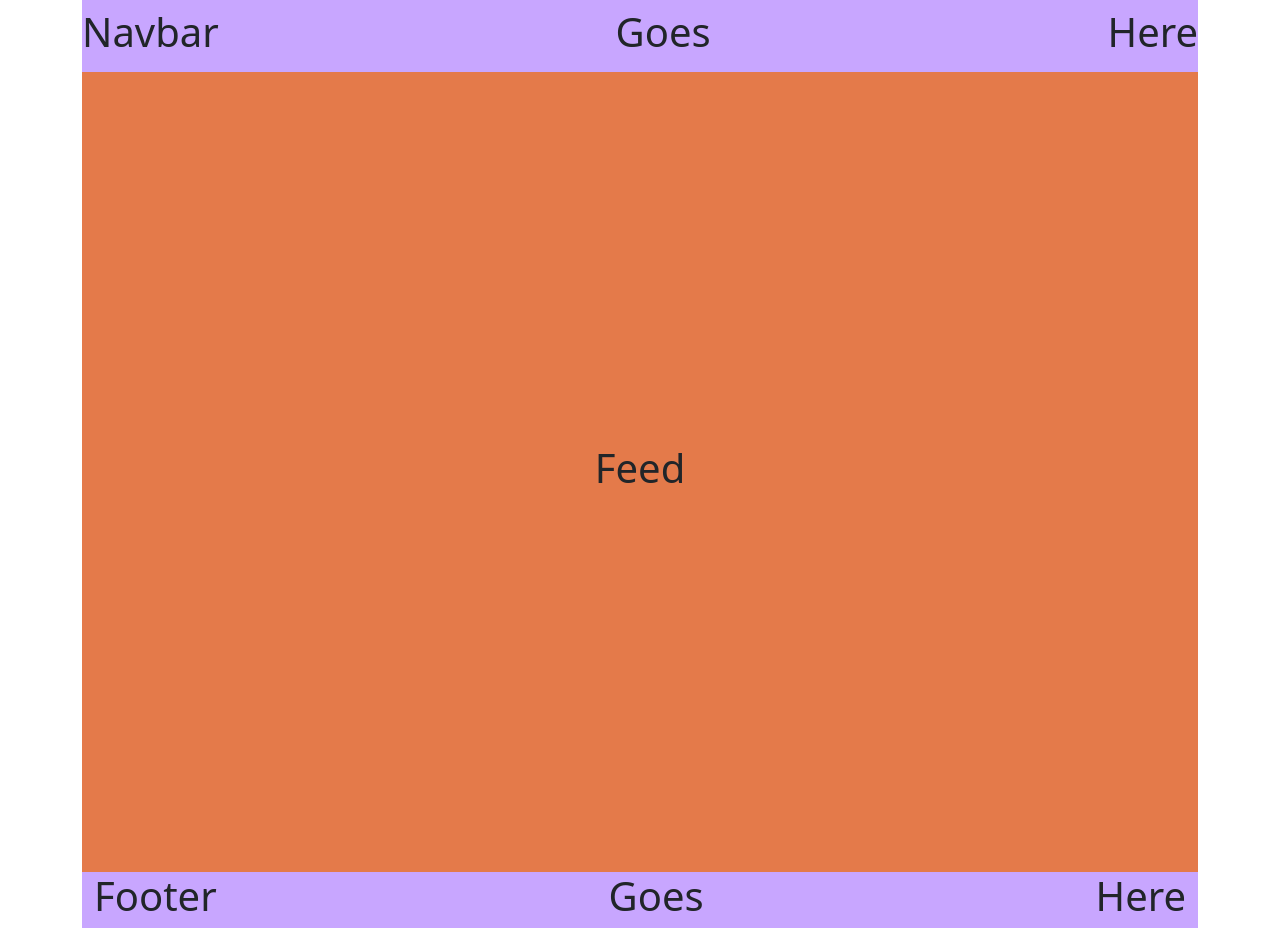
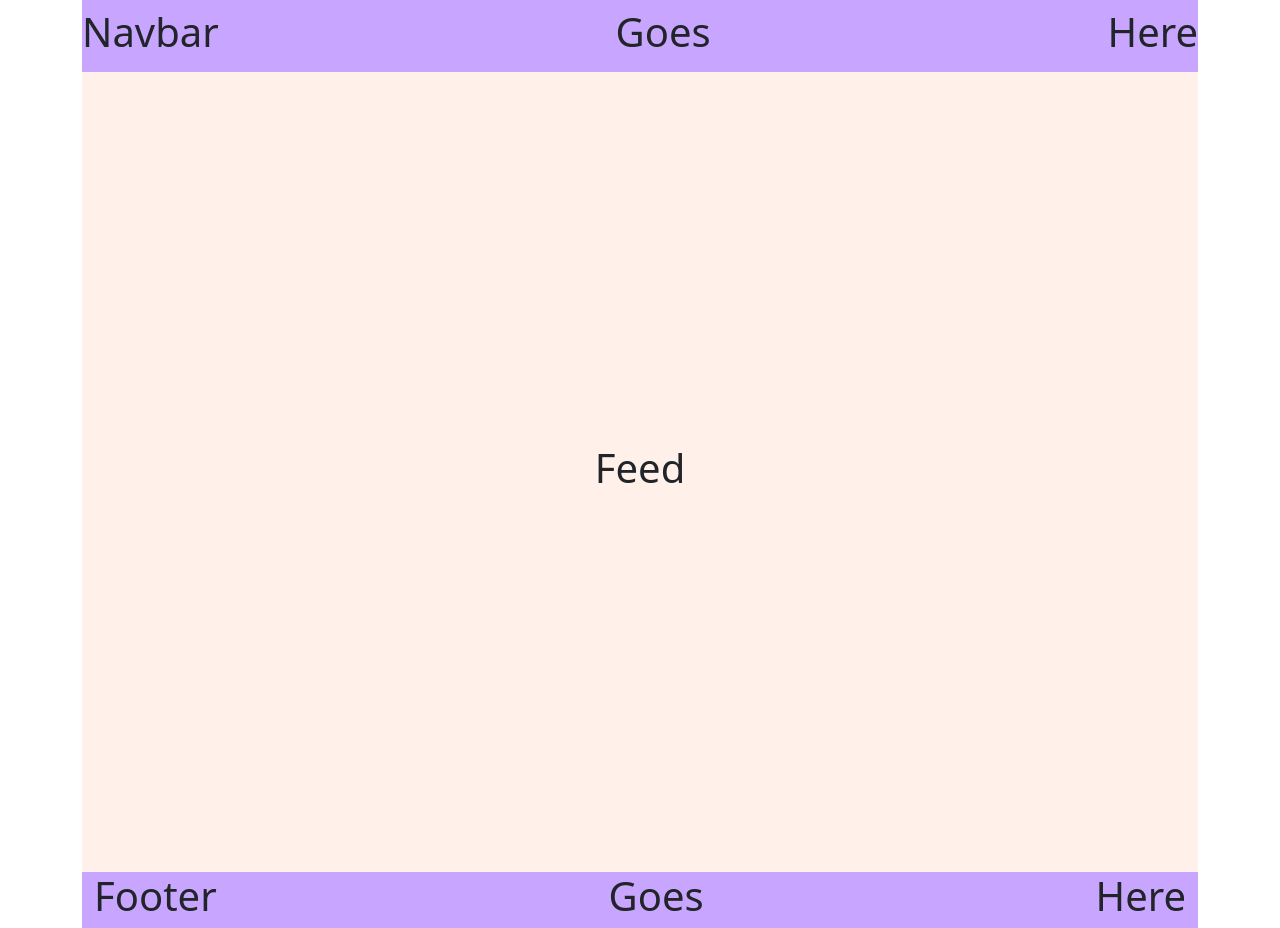
Before and after one commit to emilymclean94/movie-nova, a React (Create React App) app in the folder client/: page /feed in a window 1280 px wide. Built offline with nearby package versions, Linux system fonts and the light colour scheme.

Commit message:
folder structure

```diff
--- a/client/src/App.css
+++ b/client/src/App.css
@@ -1,42 +1,3 @@
-/* .App {
-  text-align: center;
-}
-
-.App-logo {
-  height: 40vmin;
-  pointer-events: none;
-}
-
-@media (prefers-reduced-motion: no-preference) {
-  .App-logo {
-    animation: App-logo-spin infinite 20s linear;
-  }
-}
-
-.App-header {
-  background-color: #282c34;
-  min-height: 100vh;
-  display: flex;
-  flex-direction: column;
-  align-items: center;
-  justify-content: center;
-  font-size: calc(10px + 2vmin);
-  color: white;
-}
-
-.App-link {
-  color: #61dafb;
-}
-
-@keyframes App-logo-spin {
-  from {
-    transform: rotate(0deg);
-  }
-  to {
-    transform: rotate(360deg);
-  }
-} */
-
   /* --- */
   /* App */
   /* --- */
@@ -56,7 +17,7 @@
     height: 100%;
     z-index: 999999;
     background-color: #0c0513;
-    background-image: url(./Assets/pre.svg);
+    background-image: url(./assets/pre.svg);
     background-repeat: no-repeat;
     background-position: center;
   }
@@ -119,7 +80,7 @@
   /* Home */
   /* ---- */
   #home {
-    background-color: #d8cc62;
+    background-color:  #fff1ea;
     height: 100vh;
     width: 100%;
     display: flex;
@@ -134,7 +95,7 @@
   /* Feed */
   /* ---- */
   #feed {
-    background-color: #e47a4a;
+    background-color: #fff1ea;
     height: 100vh;
     width: 100%;
     display: flex;
@@ -149,7 +110,7 @@
   /* Dashboard */
   /* --------- */
   #dashboard {
-    background-color: #6e94da;
+    background-color:  #fff1ea;
     height: 100vh;
     width: 100%;
     display: flex;
--- a/client/src/App.js
+++ b/client/src/App.js
@@ -3,9 +3,9 @@ import { BrowserRouter as Router, Routes, Route } from "react-router-dom";
 import { Container } from "react-bootstrap";
 import Preloader from "./components/Pre";
 import NavBar from "./components/Navbar";
-import Home from "./components/Home/Home";
-import Feed from "./components/Feed/Feed";
-import Dashboard from "./components/Dashboard/Dashboard";
+import Home from "./pages/Home/Home";
+import Feed from "./pages/Feed/Feed";
+import Dashboard from "./pages/Dashboard/Dashboard";
 import Footer from "./components/Footer";
 import "bootstrap/dist/css/bootstrap.min.css";
 import "./App.css";
```
Also changed, not shown: client/src/pages/Dashboard/Dashboard.js (renamed from client/src/components/Dashboard/Dashboard.js), client/src/pages/Feed/Feed.js (renamed from client/src/components/Feed/Feed.js), client/src/pages/Home/Home.js (renamed from client/src/components/Home/Home.js).
